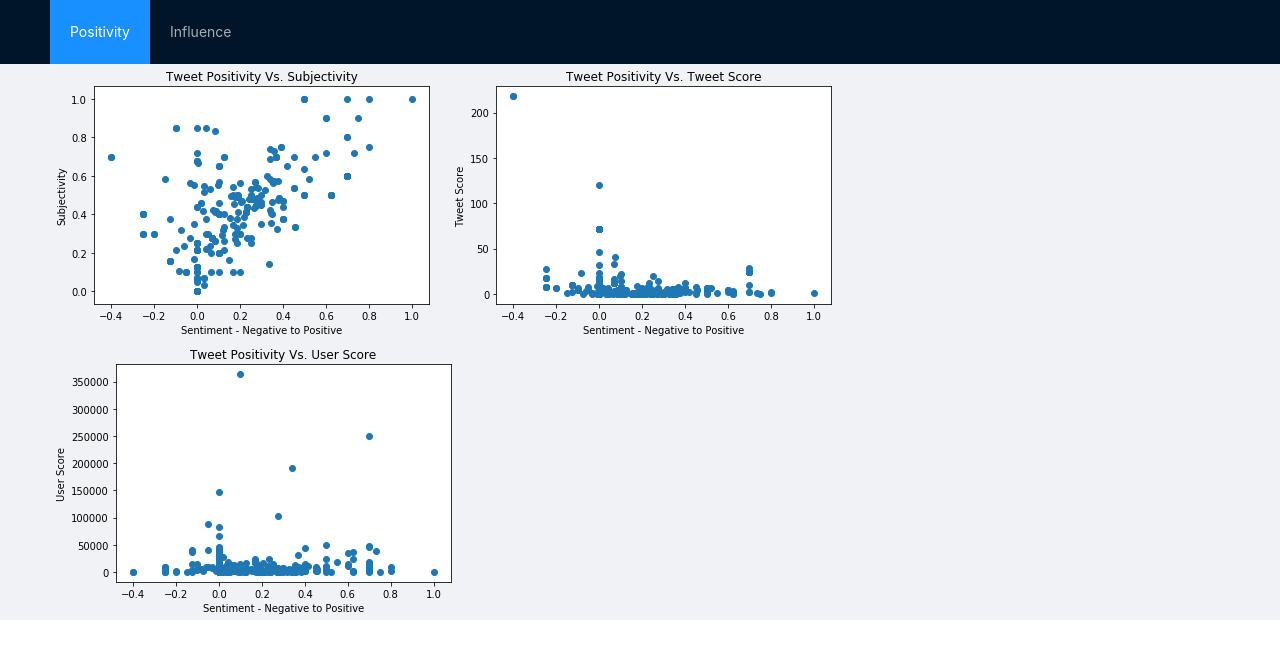
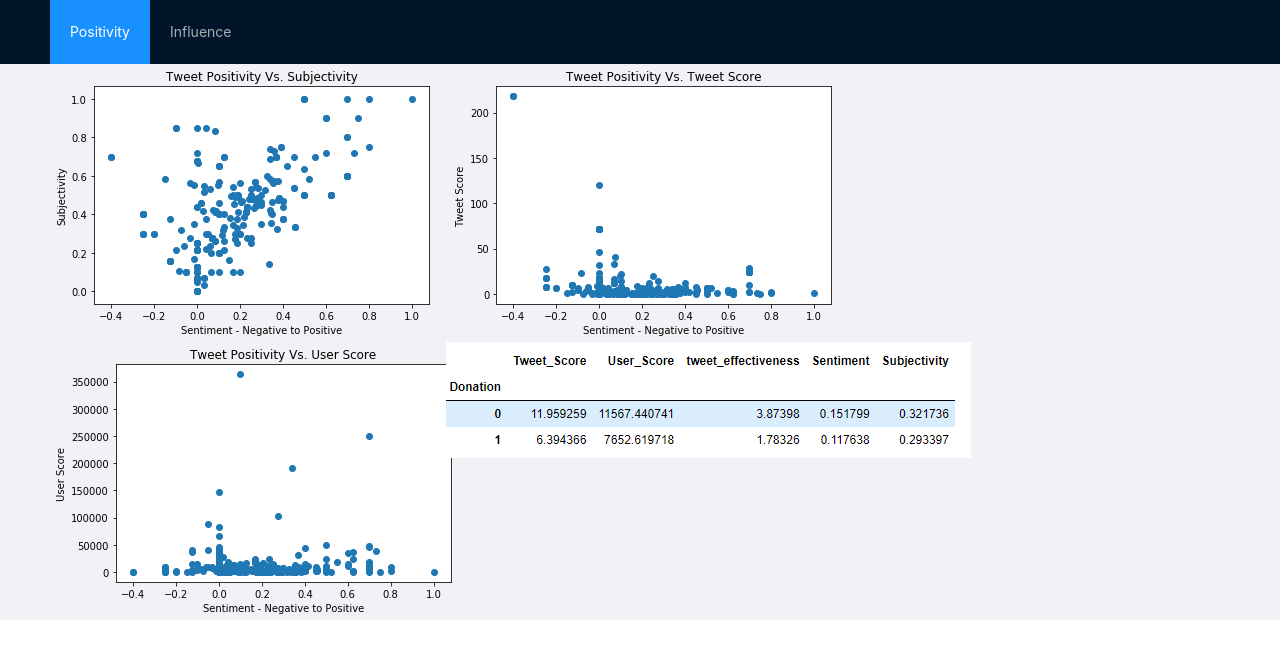
Before and after one commit to aelnahas/greentweets, a React (Create React App) app in the folder frontend/: page / in a window 1280 px wide. Shown: the top 658 px of the page. Built offline with nearby package versions, Linux system fonts and the light colour scheme.

Commit message:
add positivity table

```diff
--- a/frontend/src/views/InfluenceView/components/Graphs.tsx
+++ b/frontend/src/views/InfluenceView/components/Graphs.tsx
@@ -55,6 +55,13 @@ const getURL = (groupBy: string, metric: string, keyword?: string) => {
 export const GroupedByBarChart  = ({keyword, groupBy, metric, color}: GraphsProps) => {
   const [data, setData] = useState<ChartData[]>([])
   const url = getURL(groupBy, metric, keyword)
+  let country = ""
+  if (groupBy.includes("-")) {
+    const split = groupBy.split("-")
+    groupBy = split[0]
+    country = split[1]
+  }
+
   useEffect(() => {
     const fetchData = async () => {
       const resp = await fetch(url)
@@ -62,12 +69,8 @@ export const GroupedByBarChart  = ({keyword, groupBy, metric, color}: GraphsProp
       setData(convertData(respData, metric, groupBy))
     }
     fetchData()
-  }, [groupBy, metric, keyword, url])
+  }, [groupBy, metric, keyword, url, country])
 
-  if (groupBy.includes("-")) {
-    const split = groupBy.split("-")
-    groupBy = split[0]
-  }
 
   return (
       <ResponsiveContainer width="100%" height="100%" minHeight={300}>
--- a/frontend/src/views/PositivityView/PosivityView.tsx
+++ b/frontend/src/views/PositivityView/PosivityView.tsx
@@ -3,6 +3,7 @@ import {Row, Col} from "antd"
 import PositivityImage from "./positivity2.png"
 import TweetScorePositivity from "./tweetscore-sentiment.png"
 import UserScorePositivity from "./userscore-sentiment.png"
+import Table from "./table.png"
 
 export const PositivityView = () => {
   return (
@@ -19,6 +20,9 @@ export const PositivityView = () => {
         <Col span={8}>
           <img src={UserScorePositivity} alt="potivity-graph"/>
         </Col>
+        <Col span={8}>
+          <img src={Table} alt="table-graph"/>
+        </Col>
       </Row>
     </div>
   )
```
Also changed, not shown: frontend/src/views/PositivityView/table.png (added).
